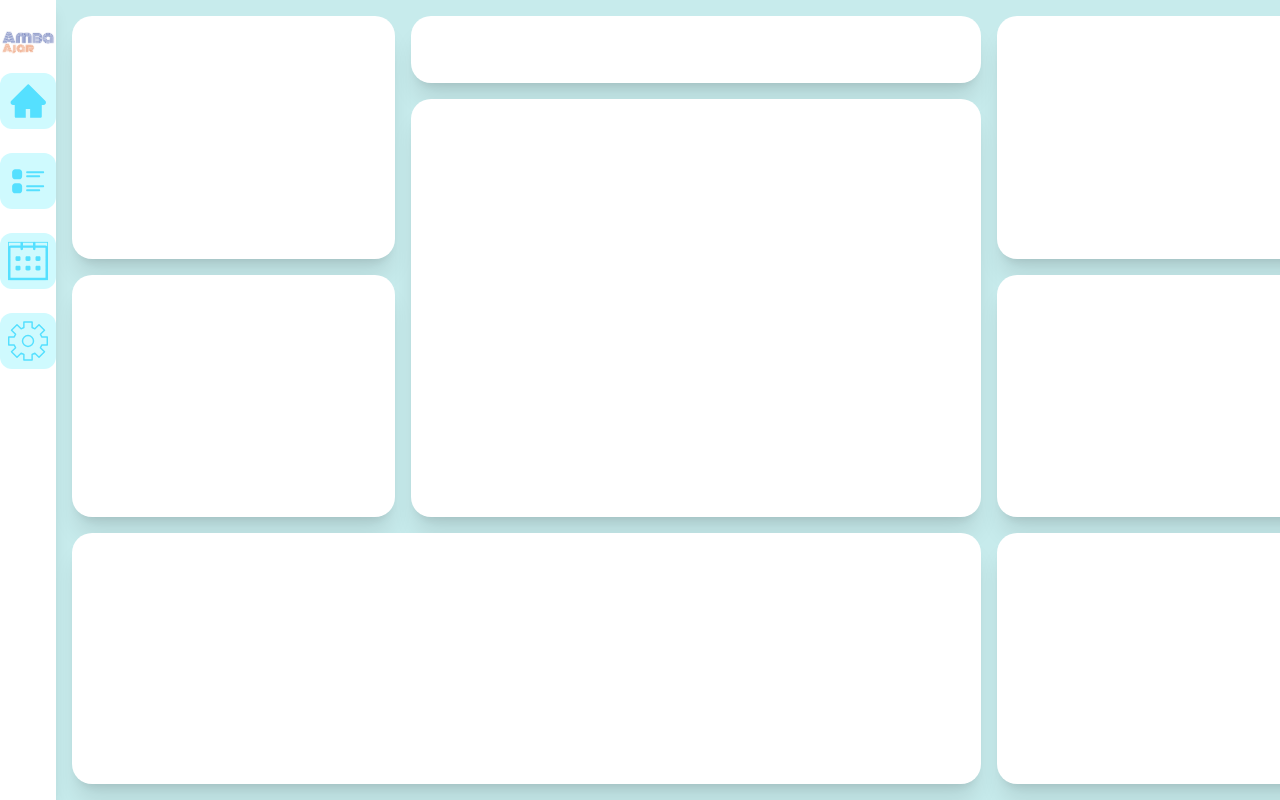
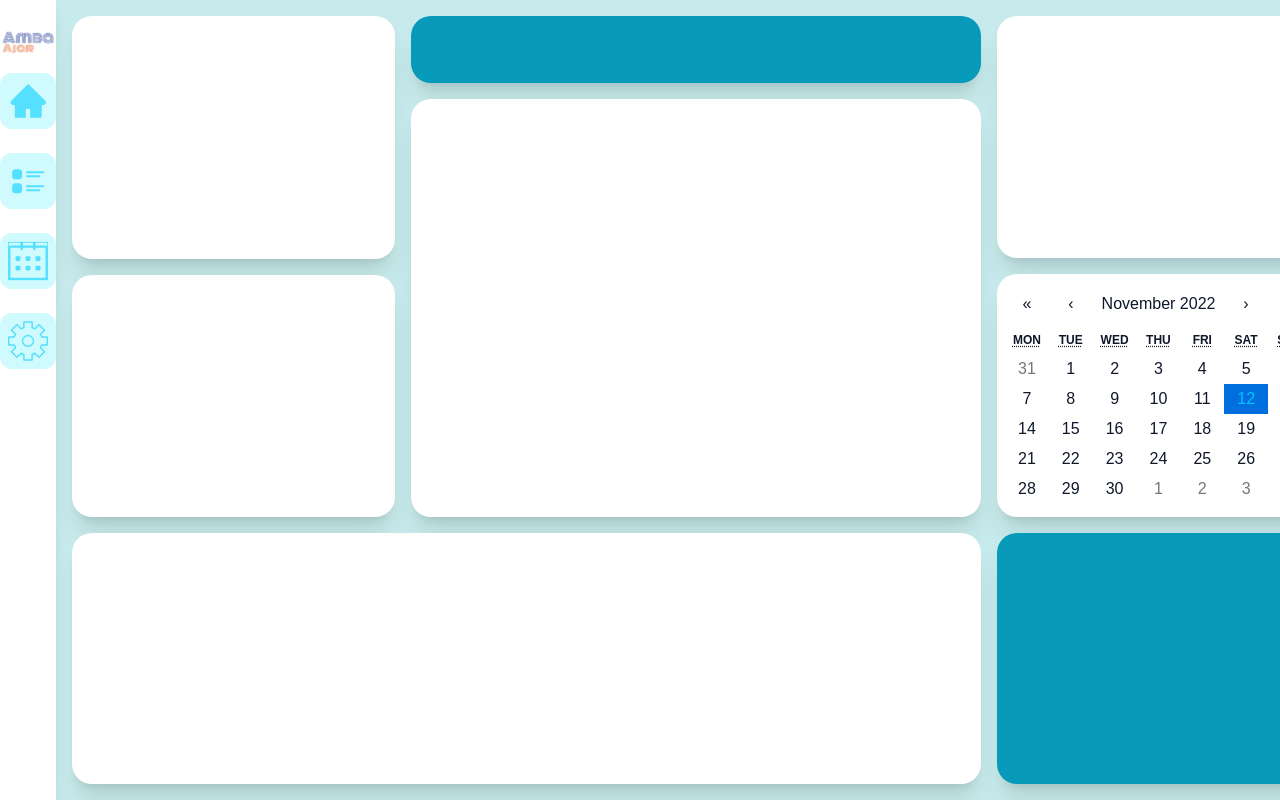
Before and after one commit to Fabian21-dum/amba-ajar, a React (Vite) app in the folder frontend/: page /dashboard in a window 1280 px wide. Shown: the top 800 px of the page. Built offline with nearby package versions, Linux system fonts and the light colour scheme.

Commit message:
bikin kalender dari React-Calendar

```diff
--- a/frontend/package.json
+++ b/frontend/package.json
@@ -12,7 +12,9 @@
   },
   "dependencies": {
     "axios": "^1.1.3",
+    "chart.js": "^3.9.1",
     "react": "^18.2.0",
+    "react-calendar": "^3.9.0",
     "react-dom": "^18.2.0",
     "react-router-dom": "^6.4.2"
   },
--- /dev/null
+++ b/frontend/src/components/Kalendar.jsx
@@ -0,0 +1,15 @@
+import React, { useState } from 'react';
+import Calendar from 'react-calendar';
+import '../styles/Kalendar.css';
+
+export default function Kalender() {
+  const [dateState, setDateState] = useState(new Date());
+  const changeDate = (e) => {
+    setDateState(e);
+  };
+  return (
+    <>
+      <Calendar value={dateState} onChange={changeDate} />
+    </>
+  );
+}
--- a/frontend/src/pages/Dashboard-Page/DashboardPage.jsx
+++ b/frontend/src/pages/Dashboard-Page/DashboardPage.jsx
@@ -1,4 +1,5 @@
 import React from 'react';
+import Kalender from '../../components/Kalendar';
 
 export default function DashboardPage() {
   return (
@@ -10,17 +11,19 @@ export default function DashboardPage() {
             <div className='h-1/2 rounded-[20px] bg-white shadow-xl'></div>
           </div>
           <div className='flex w-[600px] flex-col gap-4'>
-            <div className='h-[80px] rounded-[20px] bg-white shadow-xl'></div>
+            <div className='h-[80px] rounded-[20px] bg-[#079ABB] shadow-xl'></div>
             <div className='h-full rounded-[20px] bg-white shadow-xl'></div>
           </div>
           <div className='flex h-full w-[340px] flex-col gap-4 '>
             <div className='h-1/2 rounded-[20px] bg-white shadow-xl'></div>
-            <div className='h-1/2 rounded-[20px] bg-white shadow-xl'></div>
+            <div className='h-1/2 rounded-[20px] bg-white p-2 shadow-xl'>
+              <Kalender />
+            </div>
           </div>
         </div>
         <div className='flex h-1/3 w-full flex-row justify-center gap-4 '>
           <div className='h-full w-[956px] rounded-[20px] bg-white shadow-xl '></div>
-          <div className='h-full w-[340px] rounded-[20px] bg-white shadow-xl'></div>
+          <div className='h-full w-[340px] rounded-[20px] bg-[#079ABB] shadow-xl'></div>
         </div>
       </div>
     </>
--- /dev/null
+++ b/frontend/src/styles/Kalendar.css
@@ -0,0 +1,118 @@
+.react-calendar {
+  width: 100%;
+  max-width: 100%;
+  background: white;
+  border: 0px solid;
+  border-radius: 20px;
+  font-family: Arial, Helvetica, sans-serif;
+  line-height: 1em;
+}
+.react-calendar--doubleView {
+  width: 100%;
+}
+.react-calendar--doubleView .react-calendar__viewContainer {
+  display: flex;
+  /* margin: -0.5em; */
+}
+.react-calendar--doubleView .react-calendar__viewContainer > * {
+  width: 50%;
+  /* margin: 0.5em; */
+}
+.react-calendar,
+.react-calendar *,
+.react-calendar *:before,
+.react-calendar *:after {
+  -moz-box-sizing: border-box;
+  -webkit-box-sizing: border-box;
+  box-sizing: border-box;
+}
+.react-calendar button {
+  margin: 0;
+  border: 0;
+  outline: none;
+}
+.react-calendar button:enabled:hover {
+  cursor: pointer;
+}
+.react-calendar__navigation {
+  display: flex;
+  height: 44px;
+  /* margin-bottom: 1em; */
+}
+.react-calendar__navigation button {
+  min-width: 44px;
+  background: none;
+}
+.react-calendar__navigation button:disabled {
+  background-color: #f0f0f0;
+}
+.react-calendar__navigation button:enabled:hover,
+.react-calendar__navigation button:enabled:focus {
+  background-color: #e6e6e6;
+}
+.react-calendar__month-view__weekdays {
+  text-align: center;
+  text-transform: uppercase;
+  font-weight: bold;
+  font-size: 0.75em;
+}
+.react-calendar__month-view__weekdays__weekday {
+  padding: 0.5em;
+}
+.react-calendar__month-view__weekNumbers .react-calendar__tile {
+  display: flex;
+  align-items: center;
+  justify-content: center;
+  font-size: 0.5em;
+  font-weight: bold;
+}
+/* .react-calendar__month-view__days__day--weekend {
+  color: #d10000;
+} */
+.react-calendar__month-view__days__day--neighboringMonth {
+  color: #757575;
+}
+.react-calendar__year-view .react-calendar__tile,
+.react-calendar__decade-view .react-calendar__tile,
+.react-calendar__century-view .react-calendar__tile {
+  padding: 1em 0.5em;
+}
+.react-calendar__tile {
+  max-width: 100%;
+  padding: 10px 6.6667px;
+  background: none;
+  text-align: center;
+  line-height: 10px;
+}
+.react-calendar__tile:disabled {
+  background-color: #f0f0f0;
+}
+.react-calendar__tile:enabled:hover,
+.react-calendar__tile:enabled:focus {
+  background-color: #e6e6e6;
+}
+.react-calendar__tile--now {
+  background: #ffff76;
+}
+.react-calendar__tile--now:enabled:hover,
+.react-calendar__tile--now:enabled:focus {
+  background: #ffffa9;
+}
+.react-calendar__tile--hasActive {
+  background: #76baff;
+}
+.react-calendar__tile--hasActive:enabled:hover,
+.react-calendar__tile--hasActive:enabled:focus {
+  background: #a9d4ff;
+}
+.react-calendar__tile--active {
+  background-color: #006edc;
+  color: rgb(0, 195, 255);
+}
+.react-calendar__tile--active:enabled:hover,
+.react-calendar__tile--active:enabled:focus {
+  background: #1087ff;
+}
+.react-calendar--selectRange .react-calendar__tile--hover {
+  background-color: #e6e6e6;
+}
```
Also changed, not shown: 2 other files (tests, documents, lock files or other folders).
